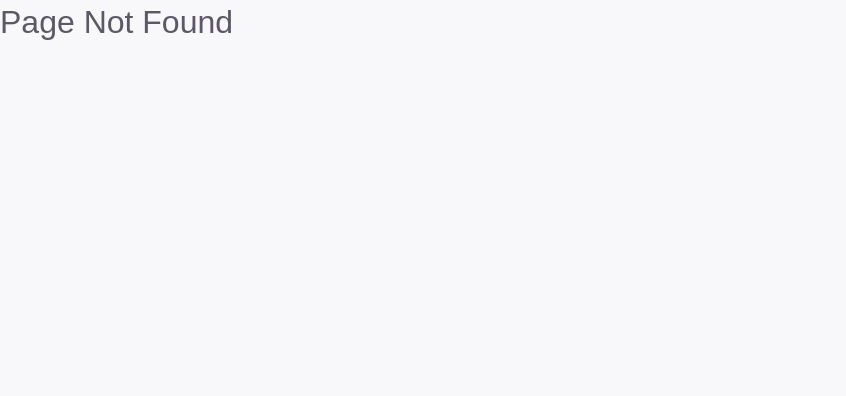
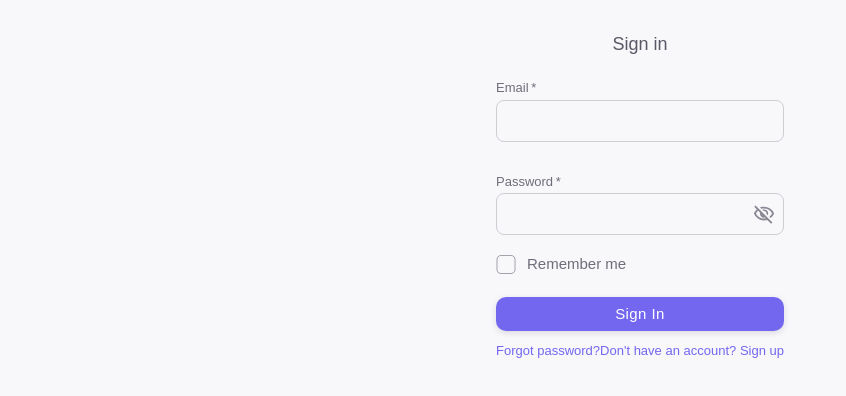
Before and after one commit to nguyennanhcd/frontend-Ecommerce, a Next.js app: page /login in a window 1280 px wide. Before the commit this address had no page. Shown: the top 396 px of the page, without its empty margins (0-846 px from the left). Built offline with nearby package versions, Linux system fonts and the light colour scheme.

Commit message:
nearly done UI

```diff
--- a/src/components/text-field/index.tsx
+++ b/src/components/text-field/index.tsx
@@ -2,8 +2,6 @@
 import { TextFieldProps, TextField, styled } from '@mui/material'
 
 const TextFieldStyle = styled(TextField)<TextFieldProps>(({ theme }) => {
-  console.log('theme', { theme })
-
   return {
     '& .MuiInputLabel-root': {
       transform: 'none',
@@ -61,7 +59,8 @@
       '& .MuiInputAdornment-root': {
         marginTop: '0 !important'
       }
-    }
+    },
+    '.MuiFormHelperText-root.Mui-error': {}
   }
 })
 
--- /dev/null
+++ b/src/pages/login.tsx
@@ -0,0 +1,11 @@
+// **import Next
+import { NextPage } from 'next'
+import LoginPage from 'src/views/pages/login'
+
+type TProps = {}
+
+const Login: NextPage<TProps> = () => {
+  return <LoginPage />
+}
+
+export default Login
--- /dev/null
+++ b/src/views/pages/login/index.tsx
@@ -0,0 +1,171 @@
+// **import Next
+'use client'
+import { NextPage } from 'next'
+
+// ** MUI import
+import {
+  Box,
+  Button,
+  Checkbox,
+  Container,
+  CssBaseline,
+  FormControlLabel,
+  Grid,
+  IconButton,
+  InputAdornment,
+  Link,
+  Typography
+} from '@mui/material'
+
+//** component import  */
+import CustomTextField from 'src/components/text-field'
+import IconifyIcon from 'src/components/Icon'
+
+// **form
+import { Controller, useForm } from 'react-hook-form'
+import { yupResolver } from '@hookform/resolvers/yup'
+import * as yup from 'yup'
+import { EMAIL_REG, PASSWORD_REG } from 'src/configs/regex'
+
+// ** react
+import { useState } from 'react'
+
+type TProps = {}
+
+const LoginPage: NextPage<TProps> = () => {
+  const [showPassword, setShowPassword] = useState<Boolean>(false)
+
+  const schema = yup
+    .object()
+    .shape({
+      email: yup
+        .string()
+        .required('This field is required')
+        .matches(EMAIL_REG, 'This field must be a valid email address'),
+      password: yup
+        .string()
+        .required('This field is required')
+        .matches(
+          PASSWORD_REG,
+          'Password must be at least 8 characters long, include at least one uppercase letter, one lowercase letter, one digit, and one special character.'
+        )
+    })
+    .required()
+
+  const {
+    handleSubmit,
+    control,
+    formState: { errors }
+  } = useForm({
+    defaultValues: {
+      email: '',
+      password: ''
+    },
+    mode: 'onBlur',
+    resolver: yupResolver(schema)
+  })
+
+  const onSubmit = (data: { email: string; password: string }) => {
+    console.log('data: ', { data, errors })
+  }
+
+  return (
+    <Container>
+      <CssBaseline />
+      <Box
+        sx={{
+          marginTop: 8,
+          display: 'flex',
+          flexDirection: 'column',
+          alignItems: 'center'
+        }}
+      >
+        <Typography component='h1' variant='h5'>
+          Sign in
+        </Typography>
+        <form onSubmit={handleSubmit(onSubmit)} autoComplete='off' noValidate>
+          <Box sx={{ mt: 2 }}>
+            <Controller
+              control={control}
+              rules={{
+                required: true
+              }}
+              render={({ field: { onChange, onBlur, value } }) => (
+                <CustomTextField
+                  margin='normal'
+                  required
+                  fullWidth
+                  label='Email'
+                  onChange={onChange}
+                  onBlur={onBlur}
+                  value={value}
+                  placeholder='Email'
+                  error={Boolean(errors?.email)}
+                  helperText={errors?.email?.message}
+                />
+              )}
+              name='email'
+            />
+          </Box>
+
+          <Box sx={{ mt: 2 }}>
+            <Controller
+              control={control}
+              rules={{
+                required: true
+              }}
+              render={({ field: { onChange, onBlur, value } }) => (
+                <CustomTextField
+                  margin='normal'
+                  required
+                  fullWidth
+                  label='Password'
+                  placeholder='password'
+                  onChange={onChange}
+                  onBlur={onBlur}
+                  value={value}
+                  error={Boolean(errors?.password)}
+                  helperText={errors?.password?.message}
+                  type={showPassword ? 'text' : 'password'}
+                  InputProps={{
+                    endAdornment: (
+                      <InputAdornment position='end'>
+                        <IconButton edge='end' onClick={() => setShowPassword(!showPassword)}>
+                          {showPassword ? (
+                            <IconifyIcon icon='material-symbols:visibility-outline' />
+                          ) : (
+                            <IconifyIcon icon='material-symbols:visibility-off-outline' />
+                          )}
+                        </IconButton>
+                      </InputAdornment>
+                    )
+                  }}
+                />
+              )}
+              name='password'
+            />
+          </Box>
+
+          <FormControlLabel control={<Checkbox value='remember' color='primary' />} label='Remember me' />
+          <Button type='submit' fullWidth variant='contained' sx={{ mt: 3, mb: 2 }}>
+            Sign In
+          </Button>
+          <Grid container>
+            <Grid item xs>
+              <Link href='#' variant='body2'>
+                Forgot password?
+              </Link>
+            </Grid>
+            <Grid item>
+              <Link href='#' variant='body2'>
+                {"Don't have an account? Sign up"}
+              </Link>
+            </Grid>
+          </Grid>
+        </form>
+      </Box>
+    </Container>
+  )
+}
+
+export default LoginPage
```
Also changed, not shown: src/pages/index.tsx (+1 -6 lines).
